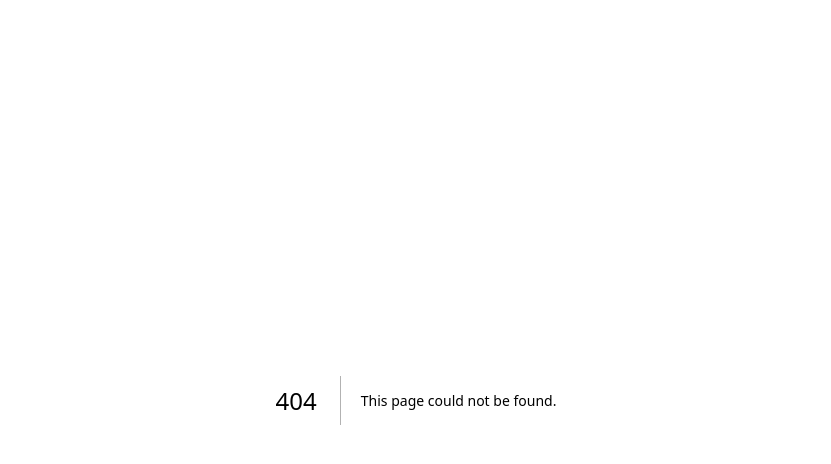
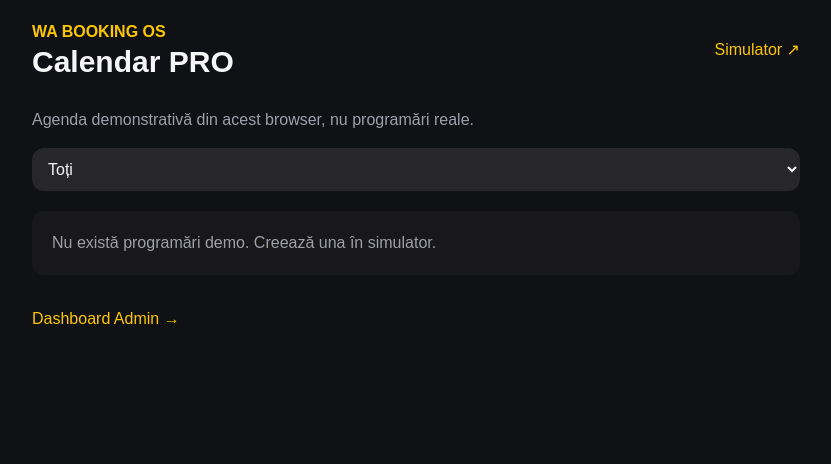
Before and after one commit to nistordaniel06-cpu/whatsapp-booking-os, a Next.js app: page /pro in a window 1280 px wide. Before the commit this address had no page. Shown: the top 464 px of the page, without its empty margins (224-1055 px from the left). Built offline with nearby package versions, Linux system fonts and the light colour scheme.

Commit message:
feat: WhatsApp chat simulator and local PRO/Admin demo

```diff
--- /dev/null
+++ b/src/app/pro/page.tsx
@@ -0,0 +1,7 @@
+"use client";
+import {useEffect,useState} from "react";
+import Link from "next/link";
+import {DemoBooking,readBookings,cancelBooking} from "@/lib/demo-store";
+export default function Pro(){const [items,setItems]=useState<DemoBooking[]>([]);const [barber,setBarber]=useState("Toți");useEffect(()=>{const sync=()=>setItems(readBookings());sync();window.addEventListener("demo-bookings-changed",sync);return()=>window.removeEventListener("demo-bookings-changed",sync)},[]);
+const filtered=items.filter(b=>barber==="Toți"||b.barber===barber).sort((a,b)=>(a.date+a.time).localeCompare(b.date+b.time));
+return <main className="min-h-screen bg-[#101114] p-5"><div className="max-w-3xl mx-auto"><div className="flex justify-between items-center mb-7"><div><div className="text-yellow-400 font-bold">WA BOOKING OS</div><h1 className="text-3xl font-bold">Calendar PRO</h1></div><Link href="/demo" className="text-yellow-400">Simulator ↗</Link></div><p className="text-zinc-400 mb-4">Agenda demonstrativă din acest browser, nu programări reale.</p><select aria-label="Filtrează frizer" value={barber} onChange={e=>setBarber(e.target.value)} className="bg-zinc-800 p-3 rounded-xl mb-5 w-full"><option>Toți</option><option>Daniel</option><option>Andrei</option></select><div className="space-y-3">{filtered.length===0?<p className="text-zinc-400 bg-zinc-900 rounded-xl p-5">Nu există programări demo. Creează una în simulator.</p>:filtered.map(b=><div key={b.id} className="bg-zinc-900 rounded-2xl p-4 flex justify-between gap-3"><div><div className="text-yellow-400 font-bold">{b.date} · {b.time}</div><div className="font-semibold">{b.name} — {b.service}</div><div className="text-zinc-400 text-sm">{b.barber} · {b.status==="cancelled"?"Anulată":"Confirmată"}</div></div>{b.status==="confirmed"&&<button className="text-red-400 text-sm" onClick={()=>cancelBooking(b.id)}>Anulează</button>}</div>)}</div><Link href="/admin" className="inline-block mt-8 text-yellow-400">Dashboard Admin →</Link></div></main>}
```
